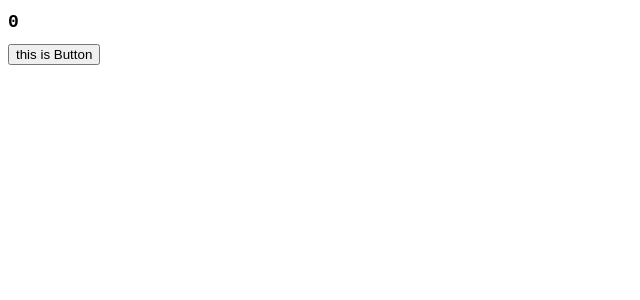
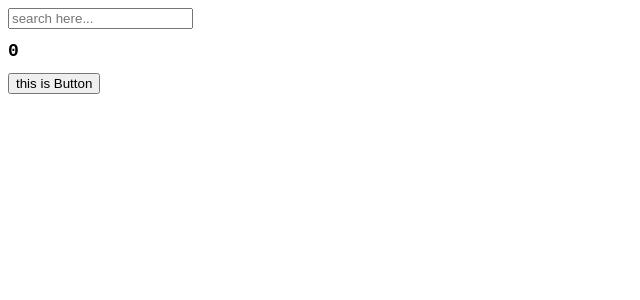
Before and after one commit to hyujikoh/reactJS_beginner, a React (Create React App) app in the folder create_react/hyujik-react/: page / in a window 1280 px wide. Shown: the top 300 px of the page, without its empty margins (0-640 px from the left). Built offline with nearby package versions, Linux system fonts and the light colour scheme.

Commit message:
useEffect 를 이용해 특점 컴포넌트 부분만 변경했을때 실행 여부

```diff
--- a/create_react/hyujik-react/src/App.js
+++ b/create_react/hyujik-react/src/App.js
@@ -3,7 +3,10 @@ import styles from "./App.module.css"
 import { useState, useEffect } from "react";
 function App() {
   const [counter, setValue] = useState(0);
+  const [keyword, setKeyword] = useState("");
+
   const onClick = () => setValue((prev) => prev +1);
+  const onChange = (event) => setKeyword(event.target.value);
   console.log("i run all the time")
   const iRunOnlyOnce = () => {
     console.log("i run only once")
@@ -11,8 +14,20 @@ function App() {
   useEffect(() => {
     console.log("console lig")
   },[])
+
+  useEffect(() => {
+    console.log("serch for", keyword)
+  }, [keyword])
+
   return (
     <div>
+      <input
+      value = {keyword}
+      onChange={onChange}
+      type ="text"
+      placeholder="search here...">
+
+      </input>
       <h1 className={styles.title}>{counter}</h1>
       <button  onClick = {onClick}>this is Button</button>
     </div>
```
